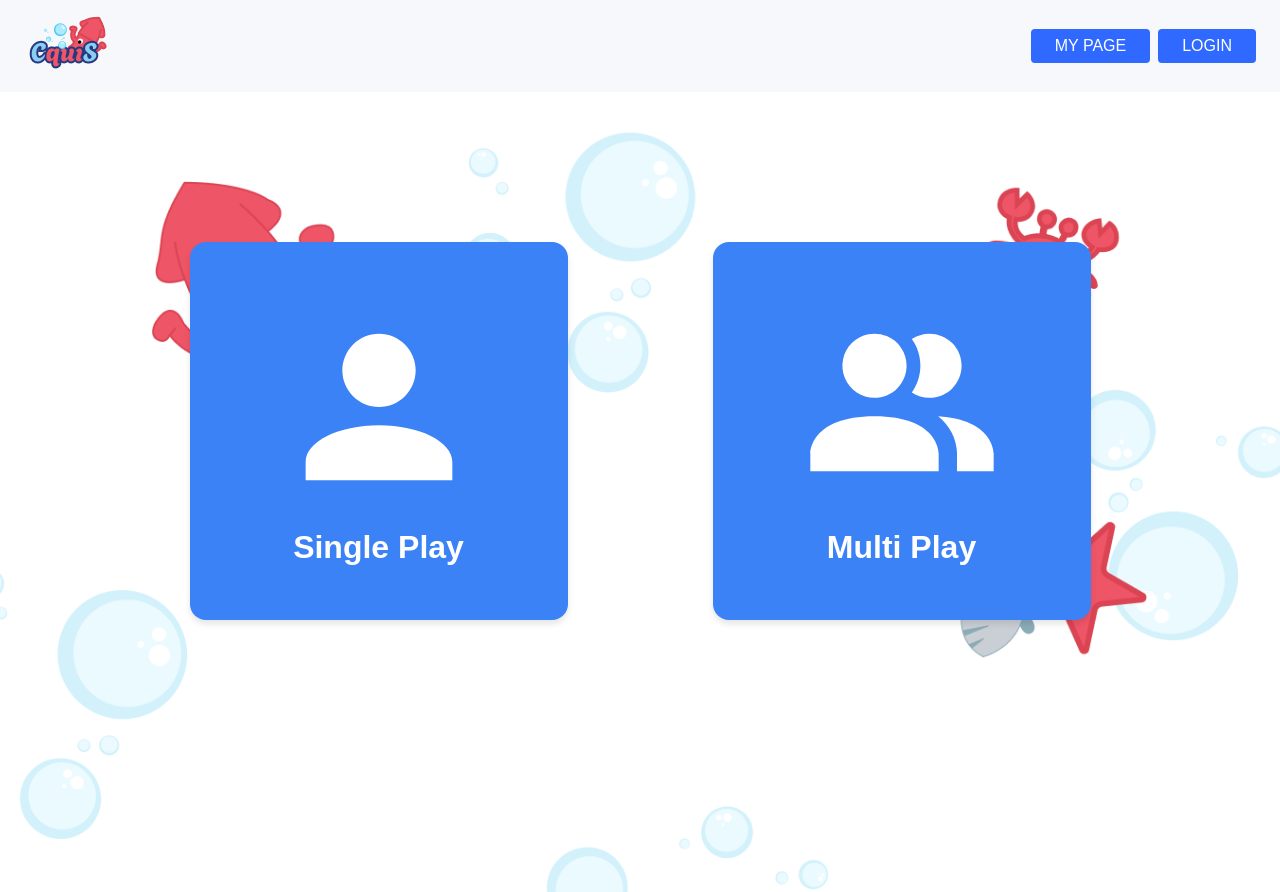
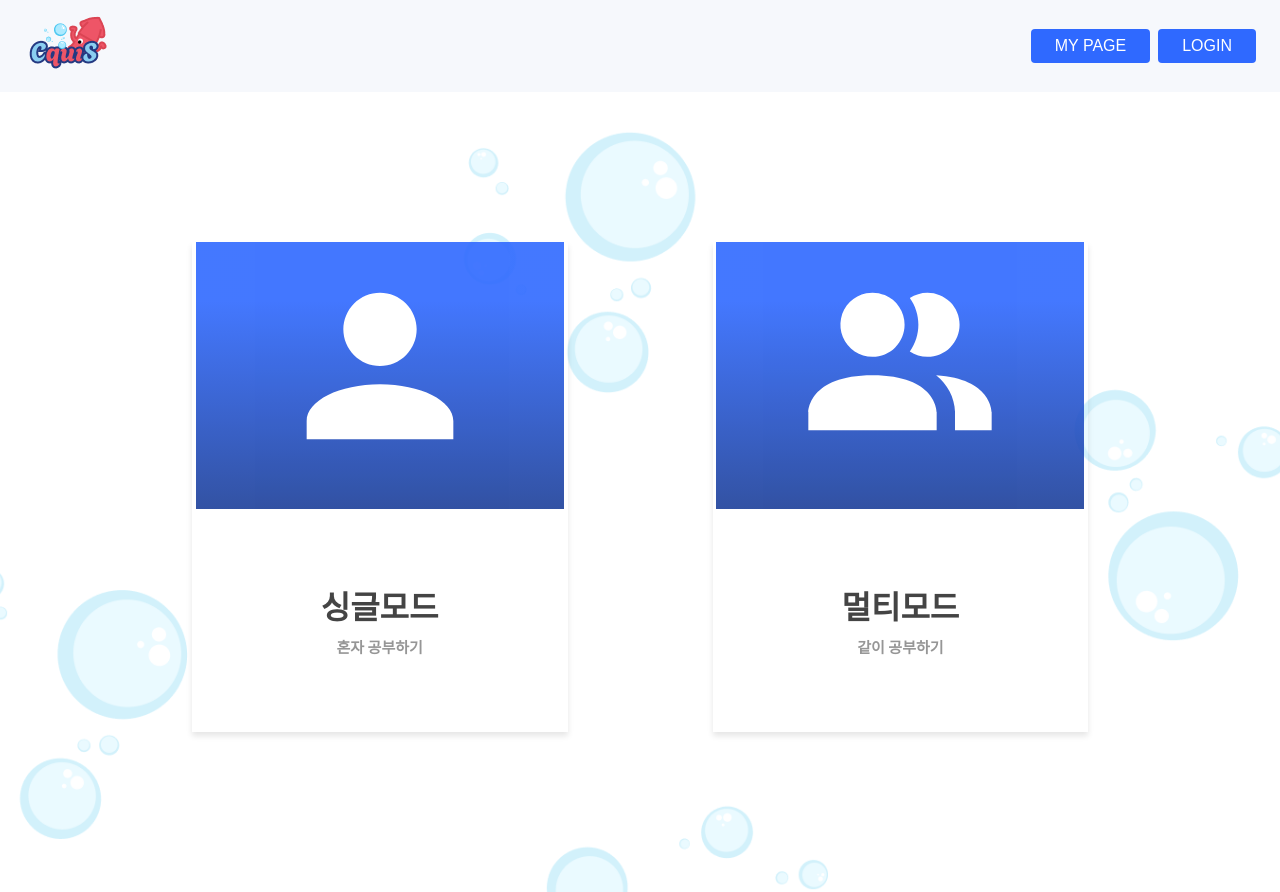
Before and after one commit to Jungle-CQuiS/Frontend, a React (Create React App) app: page /main in a window 1280 px wide. Built offline with nearby package versions, Linux system fonts and the light colour scheme; sample sign-in values are in the browser's storage.

Commit message:
Fix: Fix main page style

```diff
--- a/src/pages/mainpage/main.tsx
+++ b/src/pages/mainpage/main.tsx
@@ -1,24 +1,42 @@
-import { Link } from "react-router-dom";
-import { MainPageContainer, GameModeButton, GameModeWrapper, Icon } from "./styled";
+import { Link, useNavigate } from "react-router-dom";
+import { MainPageContainer, GameModeButton, GameModeWrapper, Icon, IconWrap, MainPageBottom, MainPageSubText, MainPageText } from "./styled";
 
 
 export default function MainPage(){
+
+    const navigate = useNavigate();
+
+    const handleToSingleMode = () => {
+        navigate("/single");
+    }
+
+    const handleToMultiMode = () => {
+        navigate("/multi");
+    }
+
+
     return (
     <>
         <MainPageContainer>
             <GameModeWrapper>
-                <Link to="/single" style={{ textDecoration: "none" }}>
-                    <GameModeButton>
-                        <Icon src="/icons/mdi_user.svg" alt="Single Play Icon" />
-                        <span>Single Play</span>
+                    <GameModeButton onClick={handleToSingleMode}>
+                        <IconWrap>
+                            <Icon src="/icons/mdi_user.svg" alt="Single Play Icon" />
+                        </IconWrap>
+                        <MainPageBottom>
+                            <MainPageText>싱글모드</MainPageText>
+                            <MainPageSubText>혼자 공부하기</MainPageSubText>
+                        </MainPageBottom>
                     </GameModeButton>
-                </Link>
-                <Link to="/multi" style={{ textDecoration: "none" }}>
-                    <GameModeButton>
-                        <Icon src="/icons/mdi_users.svg" alt="Multi Play Icon" />
-                        <span>Multi Play</span>
+                    <GameModeButton onClick={handleToMultiMode}>
+                        <IconWrap>
+                            <Icon src="/icons/mdi_users.svg" alt="Multi Play Icon" />
+                        </IconWrap>
+                        <MainPageBottom>
+                            <MainPageText>멀티모드</MainPageText>
+                            <MainPageSubText>같이 공부하기</MainPageSubText>
+                        </MainPageBottom>
                     </GameModeButton>
-                </Link>
             </GameModeWrapper>
         </MainPageContainer>
     </>
--- a/src/pages/mainpage/styled.ts
+++ b/src/pages/mainpage/styled.ts
@@ -1,4 +1,5 @@
 import styled from "styled-components";
+import { defaultTransition } from "../../css";
 
 export const MainPageContainer = styled.div`
   width: 100%;
@@ -8,7 +9,7 @@ export const MainPageContainer = styled.div`
   align-items: center;
   flex-direction: column;
   padding-top: 150px;
-  background-image: url('/images/mainpage-background.png');
+  background-image: url('/images/game-background.png');
   background-size: cover;
   background-position: center;
   background-repeat: no-repeat;
@@ -20,23 +21,19 @@ export const GameModeWrapper = styled.div`
   gap: 145px;
 `;
 
-export const GameModeButton = styled.button<{ disabled?: boolean }>`
-  width: 378px;
-  height: 378px;
-  background-color: #3B82F6;
+export const GameModeButton = styled.div<{ disabled?: boolean }>`
   display: flex;
   flex-direction: column;
   justify-content: center;
   align-items: center;
-  border-radius: 16px;
   box-shadow: 0px 4px 6px rgba(0, 0, 0, 0.1);
-  color: white;
-  font-size: 32px;
-  font-weight: bold;
   border: none;
   cursor: pointer;
+  ${defaultTransition};
   &:hover {
     background-color: ${(props) => (props.disabled ? "#3B82F6" : "#2563EB")};
+    transform: scale(1.05);
+    box-shadow: 4px 10px 18px rgba(0, 0, 0, 0.25);
   }
 
   ${(props) =>
@@ -54,3 +51,30 @@ export const Icon = styled.img`
   margin-bottom: 12px;
 
 `;
+
+export const IconWrap = styled.div`
+  padding: 14px 74px;
+  background: linear-gradient( #2F69FF 22%, #1C3F99 100%);
+  opacity: 90%;
+`;
+
+export const MainPageBottom = styled.div`
+  display: flex;
+  flex-direction: column;
+  gap: 4px;
+  align-items: center;
+  justify-content: center;
+  padding: 73px 129px;
+  background-color: #fff;
+`;
+
+export const MainPageText = styled.div`
+  font-size: 32px;
+  font-weight: 600;
+`;
+
+export const MainPageSubText = styled.div`
+  color: #969696;
+  font-size: 15px;
+  font-weight: 600;
+`;
```
